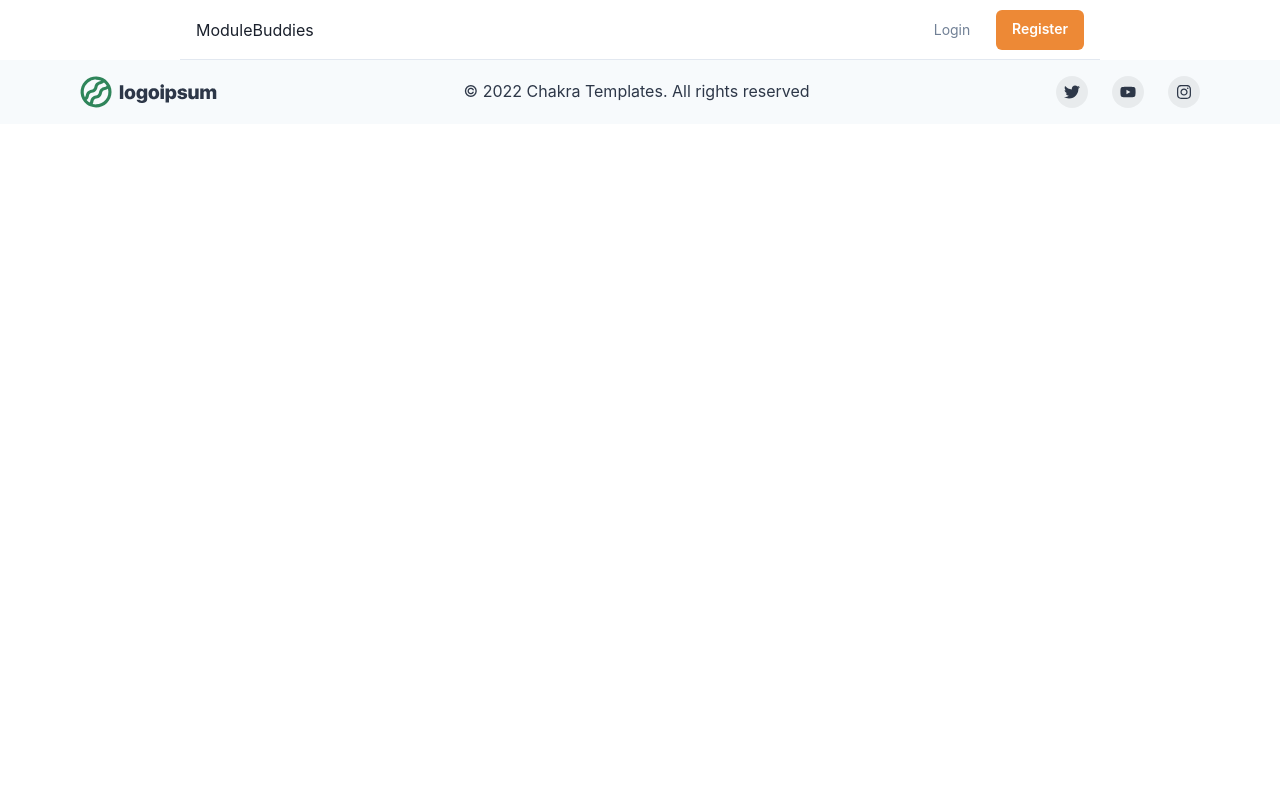
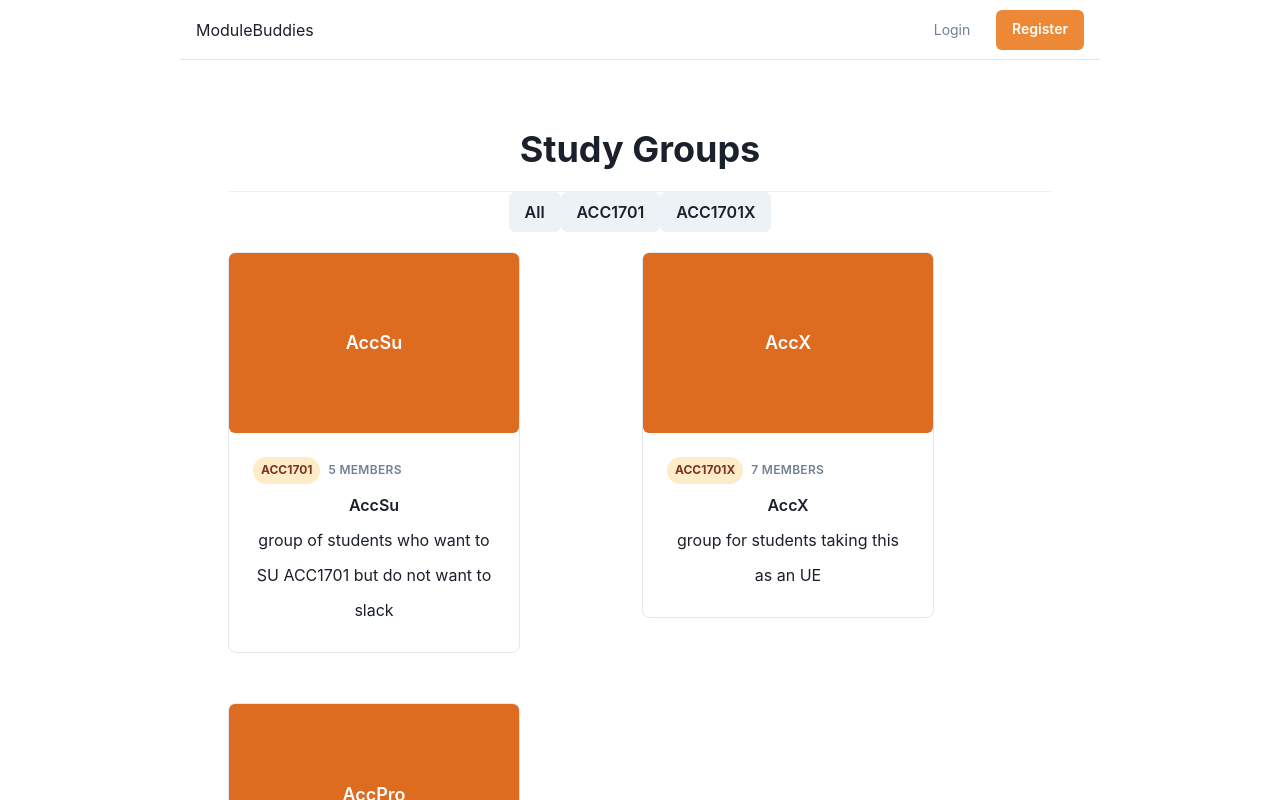
Before and after one commit to nelsonchoo456/modulebuddies, a React (Create React App) app in the folder client/: page /group-list in a window 1280 px wide. Shown: the top 800 px of the page. Built offline with nearby package versions, Linux system fonts and the light colour scheme.

Commit message:
integrated study group

```diff
--- a/client/src/App.js
+++ b/client/src/App.js
@@ -9,6 +9,8 @@ import Header from "./components/Header";
 import Footer from "./components/Footer";
 import Profile from "./pages/Profile";
 import EditProfile from "./pages/EditProfile";
+import Modules from "./pages/Modules";
+import GroupsList from "./pages/GroupList";
 
 function App() {
   return (
@@ -23,6 +25,8 @@ function App() {
             <Route path="/dashboard" element={<Dashboard />} />
             <Route path="/profile" element={<Profile />} />
             <Route path="/edit-profile" element={<EditProfile />} />
+            <Route path="/modules" element={<Modules />} />
+            <Route path="/group-list" element={<GroupsList />} />
           </Routes>
         </div>
         <div className="footer">
--- a/client/src/components/AuthNavbar.js
+++ b/client/src/components/AuthNavbar.js
@@ -289,13 +289,13 @@ const NAV_ITEMS = [
     label: "Study Group",
     children: [
       {
-        label: "Job Board",
-        subLabel: "Find your dream design job",
-        href: "#",
+        label: "Join a Study Group",
+        subLabel: "Find new Module Buddies",
+        href: "/modules",
       },
       {
-        label: "Freelance Projects",
-        subLabel: "An exclusive list for contract work",
+        label: "My Study Groups",
+        subLabel: "See the groups you are involved in",
         href: "#",
       },
     ],
--- /dev/null
+++ b/client/src/components/study-group/GroupButton.js
@@ -0,0 +1,17 @@
+import { Button } from "@chakra-ui/react";
+import React from "react";
+
+function GroupButton({ button, filter }) {
+  return (
+    <div>
+      {button.map((val, key) => {
+        return (
+          <Button type="button" onClick={() => filter(val)}>
+            {val}{" "}
+          </Button>
+        );
+      })}
+    </div>
+  );
+}
+export default GroupButton;
--- /dev/null
+++ b/client/src/components/study-group/GroupInfo.js
@@ -0,0 +1,122 @@
+import React, { useState } from "react";
+import {
+  Box,
+  Text,
+  Link,
+  Wrap,
+  WrapItem,
+  Badge,
+  Button,
+  Modal,
+  ModalOverlay,
+  ModalContent,
+  ModalHeader,
+  ModalFooter,
+  ModalBody,
+  ModalCloseButton,
+  useDisclosure,
+} from "@chakra-ui/react";
+
+const GroupItems = ({ Group }) => {
+  const [isVisible, setIsVisible] = useState(false);
+  function over(e) {
+    setIsVisible(true);
+  }
+  function out(e) {
+    setIsVisible(false);
+  }
+
+  const { isOpen, onOpen, onClose } = useDisclosure();
+
+  return (
+    <div classname="group-con" key={Group.id}>
+      <div classname="group-container">
+        <Wrap spacing="30px" marginTop="5">
+          <WrapItem width={{ base: "100%", sm: "45%", md: "45%", lg: "30%" }}>
+            <Box maxW="sm" borderWidth="1px" borderRadius="lg">
+              <Link>
+                <Button
+                  as="a"
+                  size="lg"
+                  h="180px"
+                  w="290px"
+                  colorScheme="orange"
+                  _hover={{ bg: "gray.200", color: "orange.400" }}
+                  _focus={{ boxShadow: "outline" }}
+                  onMouseOver={over}
+                  onMouseOut={out}
+                  onClick={onOpen}
+                >
+                  {Group.name}
+                </Button>
+              </Link>
+
+              <Modal isOpen={isOpen} onClose={onClose}>
+                <ModalOverlay />
+                <ModalContent>
+                  <ModalHeader>{Group.name}</ModalHeader>
+                  <ModalCloseButton />
+                  <ModalBody>{Group.description}</ModalBody>
+
+                  <ModalFooter>
+                    <Button colorScheme="orange" mr={3} onClick={onClose}>
+                      Close
+                    </Button>
+                    <Button
+                      as="a"
+                      variant="ghost"
+                      href={Group.discord_URL}
+                      target="_blank"
+                    >
+                      Join Group
+                    </Button>
+                  </ModalFooter>
+                </ModalContent>
+              </Modal>
+
+              <Box p="6">
+                <Box display="flex" alignItems="baseline">
+                  <Badge borderRadius="full" px="2" colorScheme="orange">
+                    {Group.module}
+                  </Badge>
+                  <Box
+                    color="gray.500"
+                    fontWeight="semibold"
+                    letterSpacing="wide"
+                    fontSize="xs"
+                    textTransform="uppercase"
+                    ml="2"
+                  >
+                    {Group.memberCount} members
+                  </Box>
+                </Box>
+
+                <Box
+                  mt="1"
+                  fontWeight="semibold"
+                  as="h4"
+                  lineHeight="tight"
+                  noOfLines={1}
+                >
+                  {Group.name}
+                </Box>
+
+                <Box>{Group.description}</Box>
+              </Box>
+            </Box>
+          </WrapItem>
+        </Wrap>
+      </div>
+    </div>
+  );
+};
+
+export default function GroupInfo({ GroupItem }) {
+  return (
+    <Wrap spacing="30px">
+      {GroupItem.map((Group) => {
+        return <GroupItems key={Group.id} Group={Group} />;
+      })}
+    </Wrap>
+  );
+}
--- /dev/null
+++ b/client/src/components/study-group/groupData.js
@@ -0,0 +1,27 @@
+export default [
+  {
+    id: 1,
+    name: "AccSu",
+    module: "ACC1701",
+    description:
+      "group of students who want to SU ACC1701 but do not want to slack",
+    memberCount: 5,
+    discord_URL: "https://discord.gg/Ty2mXgUg",
+  },
+  {
+    id: 2,
+    name: "AccX",
+    module: "ACC1701X",
+    description: "group for students taking this as an UE",
+    memberCount: 7,
+    discord_URL: "https://discord.gg/Ty2mXgUg",
+  },
+  {
+    id: 3,
+    name: "AccPro",
+    module: "ACC1701",
+    description: "group of future accountants",
+    memberCount: 4,
+    discord_URL: "https://discord.gg/Ty2mXgUg",
+  },
+];
--- /dev/null
+++ b/client/src/components/study-group/module_data.json
@@ -0,0 +1,22 @@
+[{"Module_ID":"AC1501", "Module Name":"Architectural History of Singapore" },
+    {"Module_ID":"AC5002", "Module Name":"Conversation Approaches and Philosophies" },
+    {"Module_ID":"AC5003", "Module Name":"Urban Conservation and Regeneration" },
+    {"Module_ID":"AC5004", "Module Name":"Architectural Heritage Management" },
+    {"Module_ID":"AC5005", "Module Name":"Conservation Policy Methodology for Sustainable Development" },
+    {"Module_ID":"AC5006", "Module Name":"Disaster Risk Management of Cultural Heritage" },
+    {"Module_ID":"AC5007", "Module Name":"Dissertation" },
+    {"Module_ID":"AC5008", "Module Name":"Design for Conservation" },
+    {"Module_ID":"AC5009", "Module Name":"Design for Adaptive Reuse" },
+    {"Module_ID":"AC5010", "Module Name":"Historic Buildings Survey and Recording" },
+    {"Module_ID":"AC5011", "Module Name":"Conservation of C20th Buildings" },
+    {"Module_ID":"AC5012", "Module Name":"Practical Building Conservation Skills 1" },
+    {"Module_ID":"AC5014", "Module Name":"Internship" },
+    {"Module_ID":"ACC1701", "Module Name":"Accounting for Decision Makers" },
+    {"Module_ID":"ACC1701X", "Module Name":"Accounting for Decision Makers" },
+    {"Module_ID":"ACC2706", "Module Name":"Managerial Accounting" },
+    {"Module_ID":"ACC2707", "Module Name":"Corporate Accounting & Reporting 1" },
+    {"Module_ID":"ACC2708", "Module Name":"Corporate Accounting & Reporting 2" },
+    {"Module_ID":"ACC2709", "Module Name":"Accounting Information Systems" },
+    {"Module_ID":"ACC3701", "Module Name":"Assurance and Attestation" },
+    {"Module_ID":"ACC3702", "Module Name":"Corporate and Securities Law" }
+]
--- /dev/null
+++ b/client/src/pages/GroupList.js
@@ -0,0 +1,36 @@
+import React, { useState } from "react";
+import { Box, Heading, Divider, Container } from "@chakra-ui/react";
+
+import Group from "../components/study-group/groupData";
+import GroupInfo from "../components/study-group/GroupInfo";
+import GroupButton from "../components/study-group/GroupButton";
+
+const allModules = ["All", ...new Set(Group.map((Group) => Group.module))];
+
+const GroupsList = () => {
+  const [GroupItem, setGroupItem] = useState(Group);
+  const [buttons, setButtons] = useState(allModules);
+
+  function filter(button) {
+    if (button === "All") {
+      setGroupItem(Group);
+      return;
+    }
+    const filteredGroup = Group.filter((Group) => Group.module === button);
+    setGroupItem(filteredGroup);
+  }
+  return (
+    <Container maxW={"7xl"} p="12">
+      <Heading as="h2" marginTop="5">
+        Study Groups
+      </Heading>
+
+      <Divider marginTop="5" />
+
+      <GroupButton button={buttons} filter={filter} />
+      <GroupInfo GroupItem={GroupItem} />
+    </Container>
+  );
+};
+
+export default GroupsList;
--- /dev/null
+++ b/client/src/pages/Modules.js
@@ -0,0 +1,69 @@
+import {
+  Button,
+  // ButtonGroup,
+  Wrap,
+  WrapItem,
+  Stack,
+  // Select,
+  Heading,
+} from "@chakra-ui/react";
+import { useState } from "react";
+import MODULEDATA from "../components/study-group/module_data.json";
+import Group from "../components/study-group/groupData";
+
+const Modules = () => {
+  const [searchTerm, setSearchTerm] = useState("");
+  const [GroupItem, setGroupItem] = useState(Group);
+  //   const [buttons, setButtons] = useState([]);
+
+  function filterGroup(id) {
+    window.location.href = "/group-list";
+    const filteredGroup = Group.filter((Group) => Group.module === id);
+    setGroupItem(filteredGroup);
+  }
+  return (
+    <Stack direction="column" spacing="30px">
+      <Heading> Module</Heading>
+
+      <input
+        type="text"
+        placeholder="Search Module"
+        onChange={(event) => {
+          setSearchTerm(event.target.value);
+        }}
+      />
+      <Wrap spacing={5}>
+        {MODULEDATA.filter((val) => {
+          if (searchTerm === "") {
+            return val;
+          } else if (
+            val.Module_ID.toLowerCase().includes(searchTerm.toLowerCase())
+          ) {
+            return val;
+          }
+        }).map((val, key) => {
+          return (
+            <div>
+              {
+                <Wrap spacing={4}>
+                  <WrapItem>
+                    <Button
+                      size="lg"
+                      h="80px"
+                      w="180px"
+                      colorScheme="orange"
+                      onClick={() => filterGroup(val.Module_ID)}
+                    >
+                      {val.Module_ID}
+                    </Button>
+                  </WrapItem>
+                </Wrap>
+              }
+            </div>
+          );
+        })}
+      </Wrap>
+    </Stack>
+  );
+};
+export default Modules;
```
